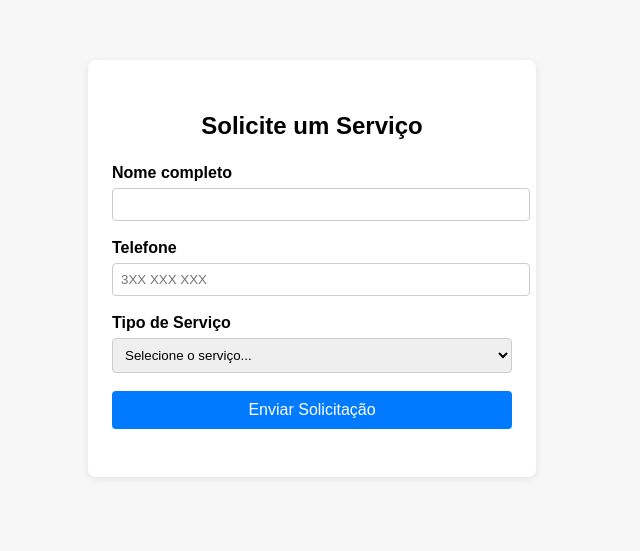
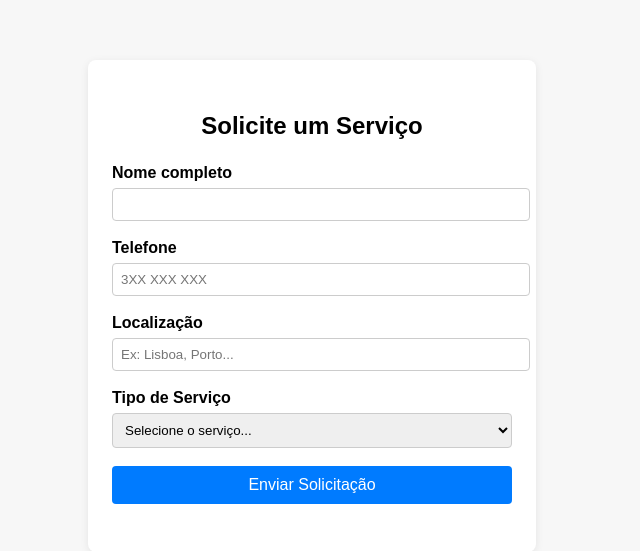
Before and after one commit to INatanSilva/webCleaning0.2, a Python web app: template requests/templates/requests/home.html in a window 1280 px wide. Shown: the top 551 px of the page, without its empty margins (328-968 px from the left). Run offline with Jinja, Linux system fonts and the light colour scheme; the template is opened without the code that fills it, so the values that code supplies are empty.

Commit message:
nova atua.

```diff
--- a/requests/templates/requests/home.html
+++ b/requests/templates/requests/home.html
@@ -27,6 +27,11 @@
             <div class="form-group">
                 <label for="numeroContato">Telefone</label>
                 <input type="tel" id="numeroContato" name="numeroContato" placeholder="3XX XXX XXX" required>
+            </div>
+
+            <div class="form-group">
+                <label for="localizacao">Localização</label>
+                <input type="text" id="localizacao" name="localizacao" placeholder="Ex: Lisboa, Porto..." required>
             </div>
 
             <div class="form-group">
@@ -95,15 +100,15 @@
             const submitBtn = document.querySelector('.btn-submit');
             submitBtn.classList.add('loading');
             submitBtn.textContent = '';
-            // CAPTURA OS CAMPOS COM OS NOVOS IDS
             const nome = document.getElementById('nome').value;
             const numeroContato = document.getElementById('numeroContato').value;
+            const localizacao = document.getElementById('localizacao').value;
             const tipoLimpeza = document.getElementById('tipoLimpeza').value;
             try {
                 const response = await fetch('http://localhost:8080/api/requests', {
                     method: 'POST',
                     headers: { 'Content-Type': 'application/json' },
-                    body: JSON.stringify({ nome, tipoLimpeza, numeroContato })
+                    body: JSON.stringify({ nome, tipoLimpeza, numeroContato, localizacao })
                 });
                 submitBtn.classList.remove('loading');
                 submitBtn.textContent = 'Enviar Solicitação';
```
